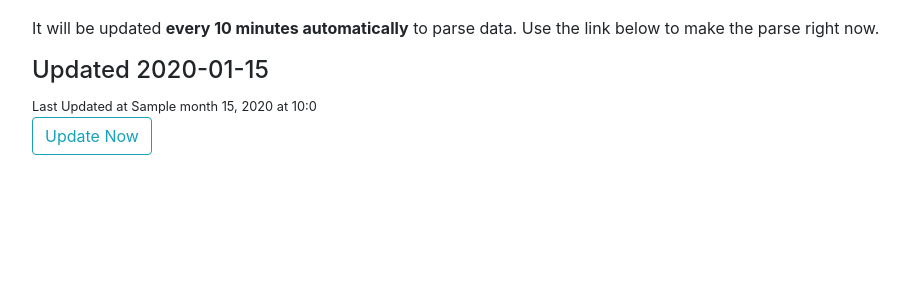
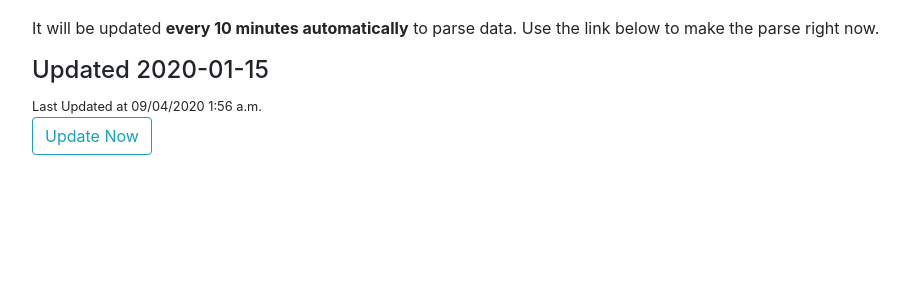
Before and after one commit to g-chandran/news-aggregator, a Django app: template templates/aggregator.html in a window 1280 px wide. Shown: the part 186-486 px from the top of the page, without its empty margins (68-977 px from the left). Run offline with Django 3.2, Linux system fonts and the light colour scheme; the template is opened without the code that fills it: most values are stand-ins (such as "Sample title", 1, 10 or a date in 2020); some libraries are stand-ins or nearby versions.

Commit message:
Added timezone for aggregator

```diff
--- a/blogs/views.py
+++ b/blogs/views.py
@@ -71,10 +71,7 @@ def aggregator(request):
           a = Article.objects.create(subscription_name=i, published=converted_time, title=title, author=author, summary=summary, media=media, article_id=iD, article_link=link)
           a.save()
     print(f"{i.name} done")
-  print('Completed!')
-  current_time = dt.datetime.now(pytz.timezone('UTC'))
-  indian_time = current_time.astimezone(pytz.timezone('Asia/Kolkata'))
-  return render(request, 'aggregator.html', {'now': indian_time, 'updateList': updateList, 'month': indian_time.strftime("%B")})
+  return render(request, 'aggregator.html', {'updateList': updateList,})
 
 class HomeListView(ListView):
   model = Article
--- a/templates/aggregator.html
+++ b/templates/aggregator.html
@@ -1,4 +1,5 @@
 {% extends 'base.html' %}
+{% load tz %}
 {% block content %}
   <div class="container-sm">
     <p>The page is made for scraping content from sites. This determines the updates to the site</p>
@@ -10,7 +11,9 @@
     {% else %}
       <h4>No Updates</h4>
     {% endif %}
-    <small>Last Updated at {{month}} {{now.day}}, {{now.year}} at {{now.hour}}:{{now.minute}} </small>
+    {% timezone "Asia/Kolkata" %}
+    <small>Last Updated at {% now "SHORT_DATETIME_FORMAT" %} </small>
+    {% endtimezone %}
     <h1><a href="{% url 'aggregator' %}" class="btn btn-outline-info mb-4">Update Now</a></h1>
   </div>
   <script>
```
